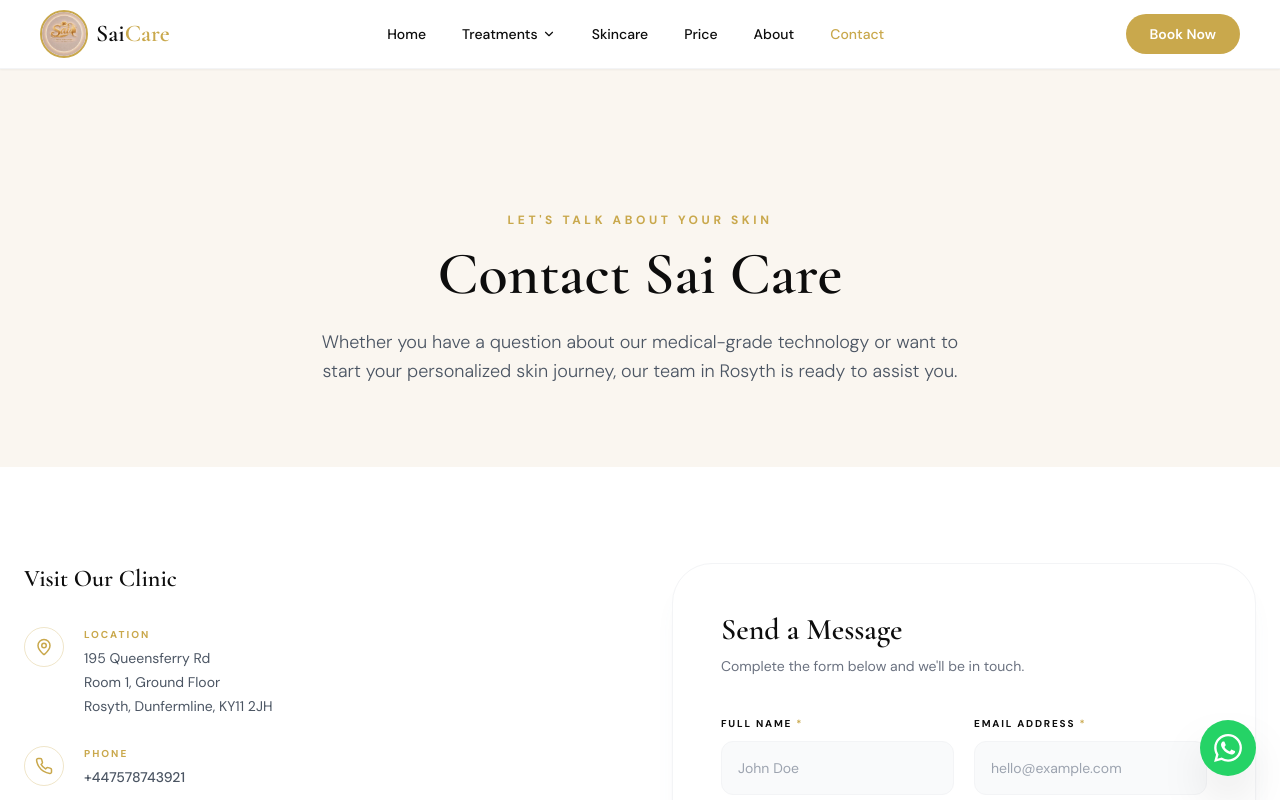
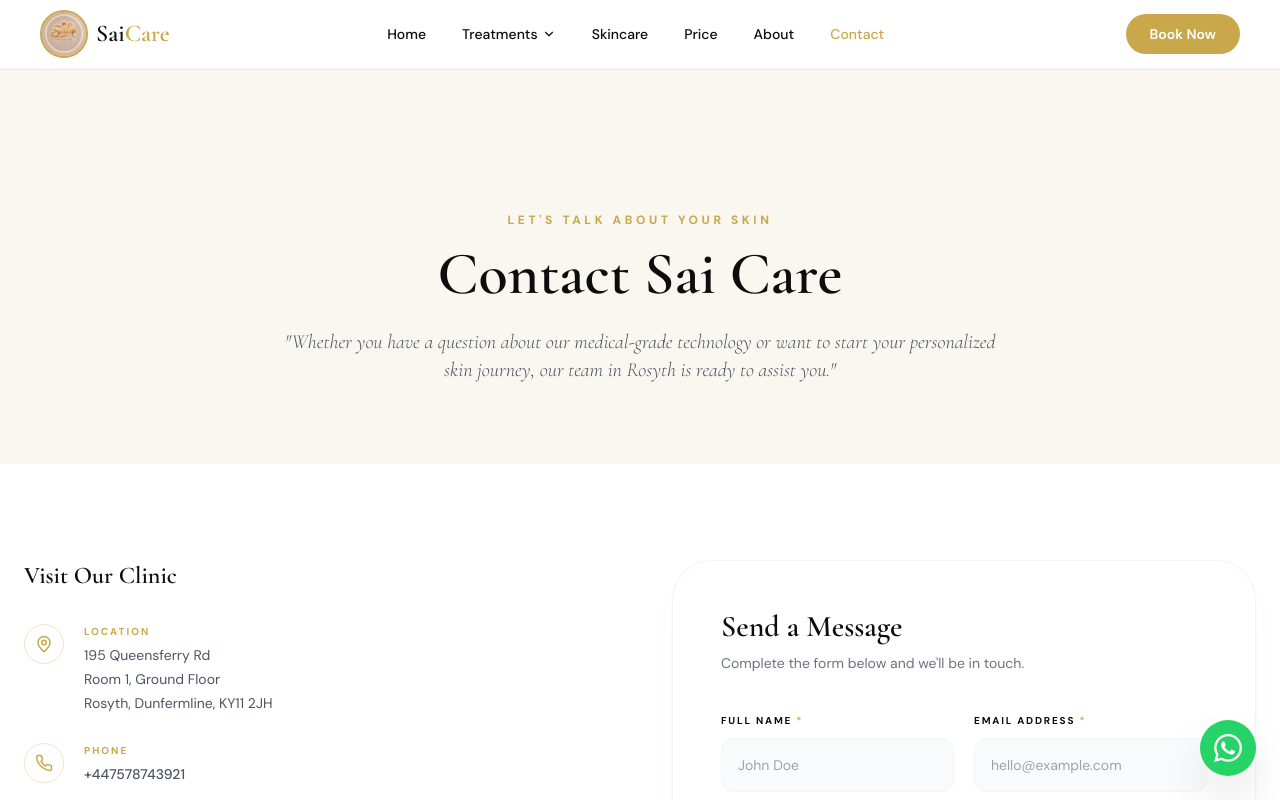
Before and after one commit to shankaryal/saiskin, a React (Vite) app: page /contact in a window 1280 px wide. Shown: the top 800 px of the page. Built offline with nearby package versions, Linux system fonts and the light colour scheme.

Commit message:
contact page

```diff
--- a/src/pages/Contact.jsx
+++ b/src/pages/Contact.jsx
@@ -53,8 +53,8 @@
               <h1 id="contact-hero-heading" className="font-serif text-4xl md:text-6xl font-semibold mb-6 text-[#0d0d0d]">
                 Contact Sai Care
               </h1>
-              <p className="text-gray-600 text-lg leading-relaxed max-w-2xl mx-auto font-light">
-                Whether you have a question about our medical-grade technology or want to start your personalized skin journey, our team in Rosyth is ready to assist you.
+               <p className="text-lg md:text-xl text-gray-600 leading-relaxed font-light italic font-serif">
+                "Whether you have a question about our medical-grade technology or want to start your personalized skin journey, our team in Rosyth is ready to assist you."
               </p>
             </div>
           </section>
```
